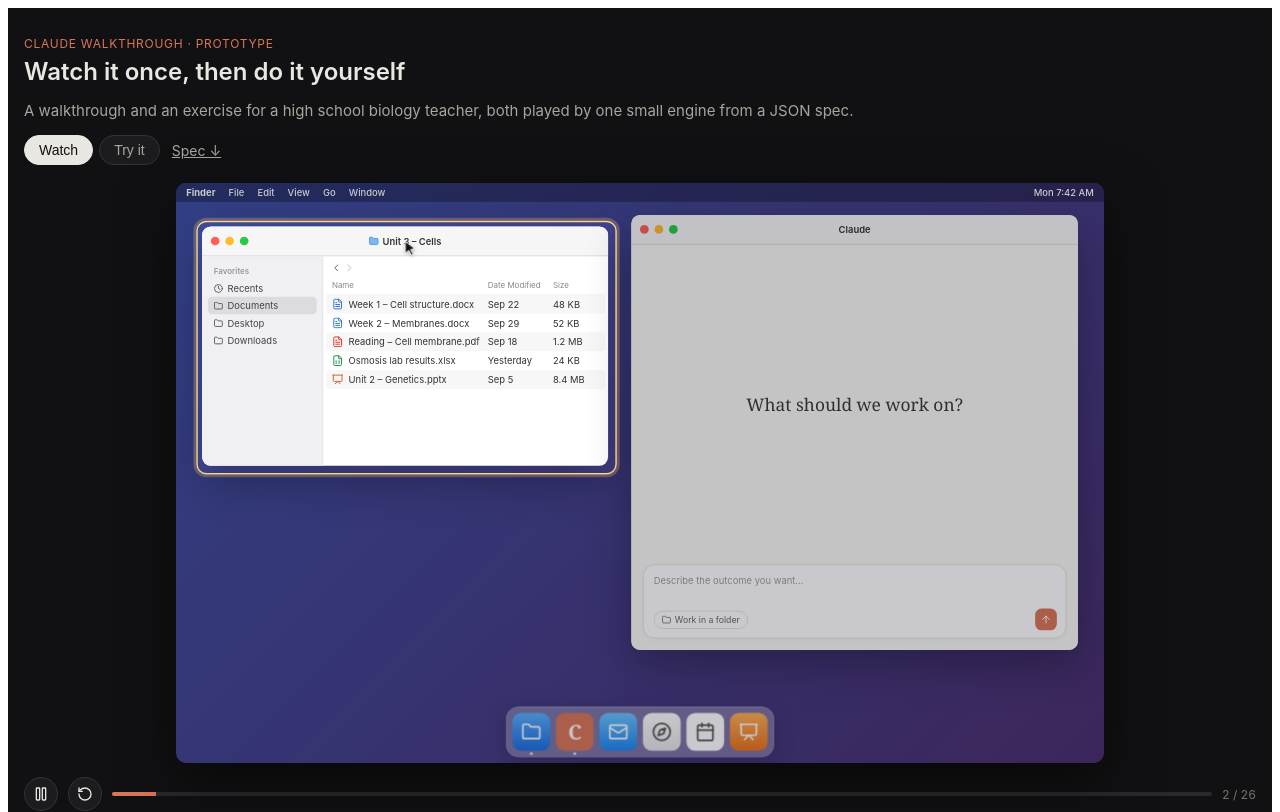
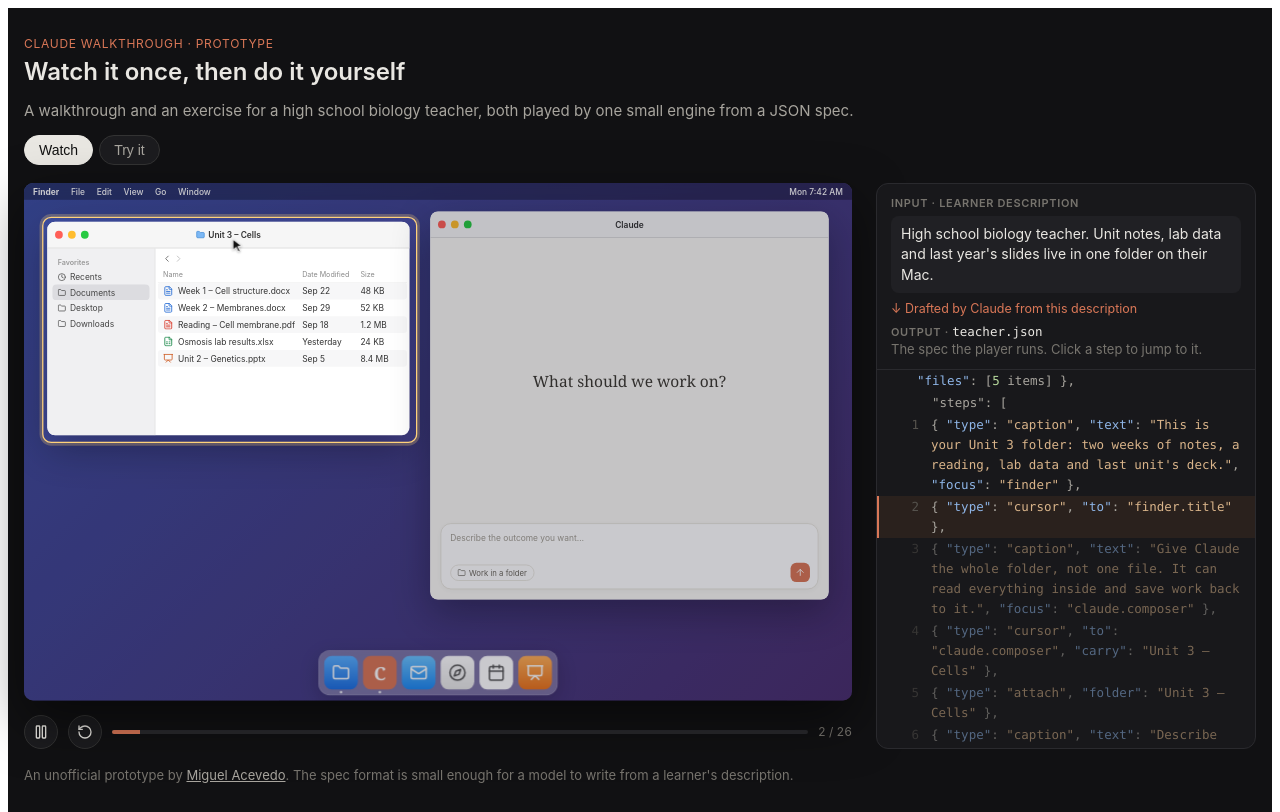
Before and after one commit to miguel-acevedo/personal, a Next.js app: page /prototypes/walkthroughs in a window 1280 px wide. Shown: the top 812 px of the page. Built offline with nearby package versions, Linux system fonts and the light colour scheme.

Commit message:
move spec to right hand side

```diff
--- a/src/prototypes/walkthroughs/SpecPanel.tsx
+++ b/src/prototypes/walkthroughs/SpecPanel.tsx
@@ -56,8 +56,13 @@
   return (
     <section id="spec" className={s.spec}>
       <div className={s.specHeader}>
-        <span className={s.specFile}>{file}</span>
-        <span>The spec this plays from. Click a step to jump to it.</span>
+        <div className={s.ioLabel}>Input · learner description</div>
+        <p className={s.ioInput}>{spec.learner}</p>
+        <div className={s.ioArrow}>↓ Drafted by Claude from this description</div>
+        <div className={s.ioLabel}>
+          Output · <span className={s.specFile}>{file}</span>
+        </div>
+        <p className={s.ioNote}>The spec the player runs. Click a step to jump to it.</p>
       </div>
       <div ref={box} className={s.specBody}>
         <div className={s.specLine}>{"{"}</div>
--- a/src/prototypes/walkthroughs/Walkthrough.tsx
+++ b/src/prototypes/walkthroughs/Walkthrough.tsx
@@ -22,6 +22,7 @@
 
   return (
     <div className={s.page}>
+      <div className={s.layout}>
         <header className={s.header}>
           <div className={s.eyebrow}>Claude walkthrough · prototype</div>
           <h1 className={s.h1}>Watch it once, then do it yourself</h1>
@@ -36,7 +37,9 @@
             <button className={mode === "try" ? s.tabOn : ""} onClick={() => setMode("try")}>
               Try it
             </button>
-          <a href="#spec">Spec ↓</a>
+            <a className={s.specLink} href="#spec">
+              Spec ↓
+            </a>
           </nav>
         </header>
 
@@ -50,10 +53,10 @@
         />
 
         <p className={s.footnote}>
-        An unofficial prototype by <a href="https://mhacevedo.com">Miguel Acevedo</a>. The
-        spec format is small enough for a model to write from a learner&apos;s description;
-        these two were written by hand.
+          An unofficial prototype by <a href="https://mhacevedo.com">Miguel Acevedo</a>. The spec
+          format is small enough for a model to write from a learner&apos;s description.
         </p>
+      </div>
     </div>
   );
 }
@@ -112,6 +115,7 @@
 
   return (
     <>
+      <div className={s.main}>
         <Stage
           key={run}
           state={state}
@@ -143,8 +147,11 @@
             {step + 1} / {last + 1}
           </span>
         </div>
+      </div>
 
+      <aside className={s.side}>
         <SpecPanel spec={spec} file={file} step={step} onJump={jump} />
+      </aside>
     </>
   );
 }
@@ -170,8 +177,7 @@
 
   useEffect(() => {
     const el = wrap.current!;
-    const fit = () =>
-      setScale(Math.min(el.clientWidth / W, (window.innerHeight - 220) / H, 1));
+    const fit = () => setScale(Math.min(el.clientWidth / W, (window.innerHeight - 220) / H, 1));
     fit();
     const ro = new ResizeObserver(fit);
     ro.observe(el);
@@ -232,7 +238,12 @@
           className={s.focus}
           style={
             focus
-              ? { left: focus.x - 8, top: focus.y - 8, width: focus.w + 16, height: focus.h + 16 }
+              ? {
+                  left: focus.x - 8,
+                  top: focus.y - 8,
+                  width: focus.w + 16,
+                  height: focus.h + 16,
+                }
               : { opacity: 0 }
           }
         />
--- a/src/prototypes/walkthroughs/walkthroughs.module.css
+++ b/src/prototypes/walkthroughs/walkthroughs.module.css
@@ -7,14 +7,26 @@
   font-family: -apple-system, BlinkMacSystemFont, "Segoe UI", Roboto, sans-serif;
 }
 
+/* Stage on the left, spec on the right. The stage column is as wide as the stage can
+   be at this window height (mirrors the fit in Stage), so the two sit flush. */
+.layout {
+  display: grid;
+  grid-template-columns: minmax(0, min(1280px, max(480px, (100vh - 220px) * 1.6))) 380px;
+  column-gap: 24px;
+  justify-content: center;
+}
+
 .header,
-.controls,
-.footnote,
-.mobileCaption,
-.spec {
-  max-width: 1280px;
-  margin-left: auto;
-  margin-right: auto;
+.footnote {
+  grid-column: 1 / -1;
+}
+
+.main {
+  min-width: 0;
+}
+
+.side {
+  position: relative;
 }
 
 .header {
@@ -106,8 +118,6 @@
 /* ---------- Stage ---------- */
 .stageWrap {
   position: relative;
-  max-width: 1280px;
-  margin: 0 auto;
 }
 
 .desktop {
@@ -859,15 +869,20 @@
   border-color: #e9e7e2;
 }
 
-.tabs a {
+.tabs .specLink {
+  display: none;
   margin-left: 6px;
   font-size: 14px;
   color: #a8a59e;
 }
 
 /* ---------- Spec panel ---------- */
+/* Fills the side column, so its height follows the stage and controls. */
 .spec {
-  margin-top: 22px;
+  position: absolute;
+  inset: 0;
+  display: flex;
+  flex-direction: column;
   border: 1px solid #2a2a2e;
   border-radius: 12px;
   background: #18181b;
@@ -875,14 +890,46 @@
 }
 
 .specHeader {
-  display: flex;
-  gap: 12px;
-  align-items: baseline;
-  flex-wrap: wrap;
-  padding: 10px 14px;
+  flex: none;
+  padding: 12px 14px;
   border-bottom: 1px solid #2a2a2e;
   font-size: 13px;
   color: #77746e;
+}
+
+.ioLabel {
+  font-size: 11px;
+  font-weight: 600;
+  letter-spacing: 0.06em;
+  text-transform: uppercase;
+  color: #77746e;
+}
+
+.ioLabel .specFile {
+  text-transform: none;
+  letter-spacing: 0;
+  font-size: 12.5px;
+  font-weight: 400;
+}
+
+.ioInput {
+  margin: 6px 0 0;
+  padding: 8px 10px;
+  border-radius: 8px;
+  background: #202024;
+  color: #e9e7e2;
+  font-size: 14px;
+  line-height: 1.45;
+}
+
+.ioArrow {
+  margin: 8px 0;
+  color: #d97757;
+  font-size: 12.5px;
+}
+
+.ioNote {
+  margin: 2px 0 0;
 }
 
 .specFile {
@@ -892,7 +939,8 @@
 
 .specBody {
   position: relative;
-  max-height: 340px;
+  flex: 1;
+  min-height: 0;
   overflow: auto;
   padding: 10px 0;
   font-family: ui-monospace, SFMono-Regular, Menlo, monospace;
@@ -1016,6 +1064,23 @@
   }
 }
 
+/* Too narrow for two columns: stack the spec under the player. */
+@media (max-width: 1199px) {
+  .layout {
+    grid-template-columns: minmax(0, 1280px);
+  }
+  .tabs .specLink {
+    display: inline;
+  }
+  .spec {
+    position: static;
+    margin-top: 22px;
+  }
+  .specBody {
+    max-height: 340px;
+  }
+}
+
 /* Captions are unreadable once the stage is scaled down, so show them below it. */
 @media (max-width: 700px) {
   .caption {
```
Lines whose indentation alone changed are shown as unchanged.
